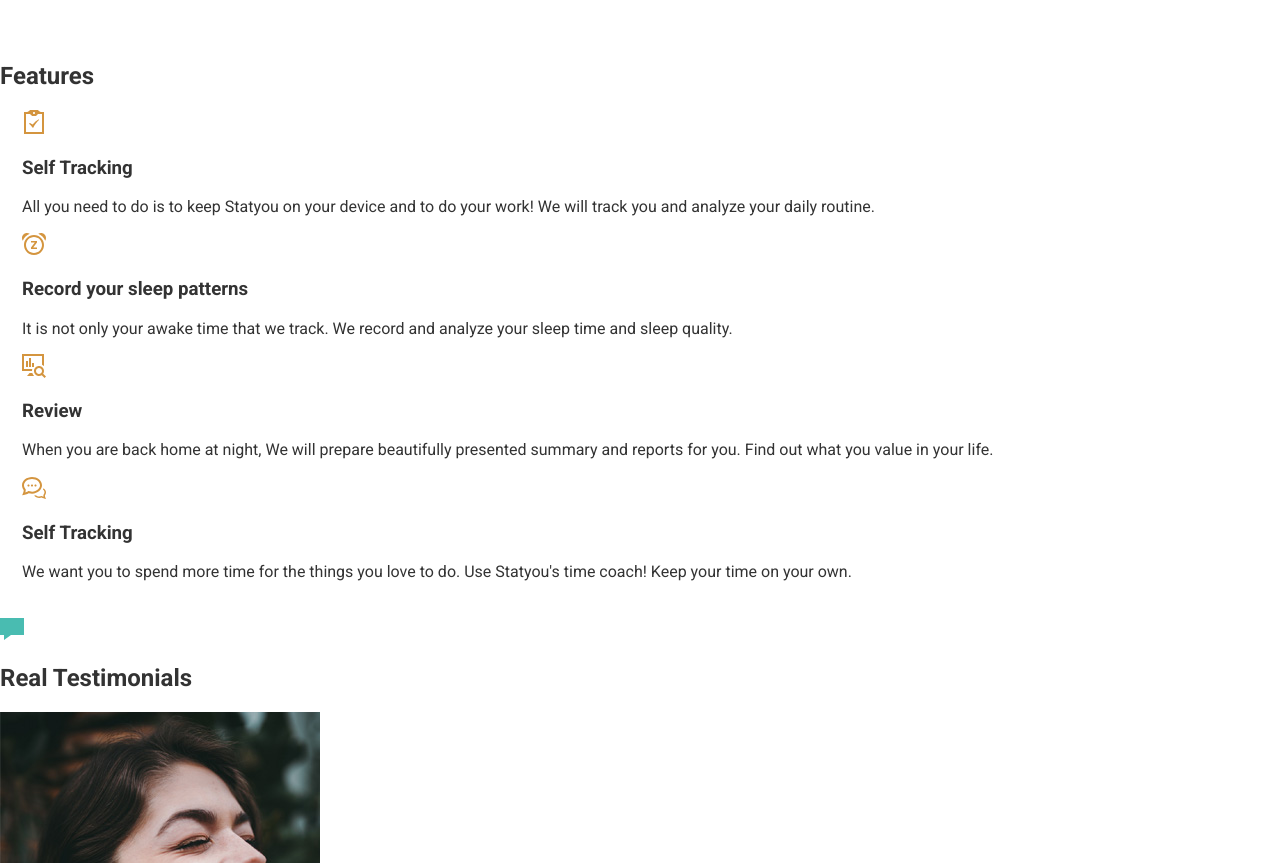
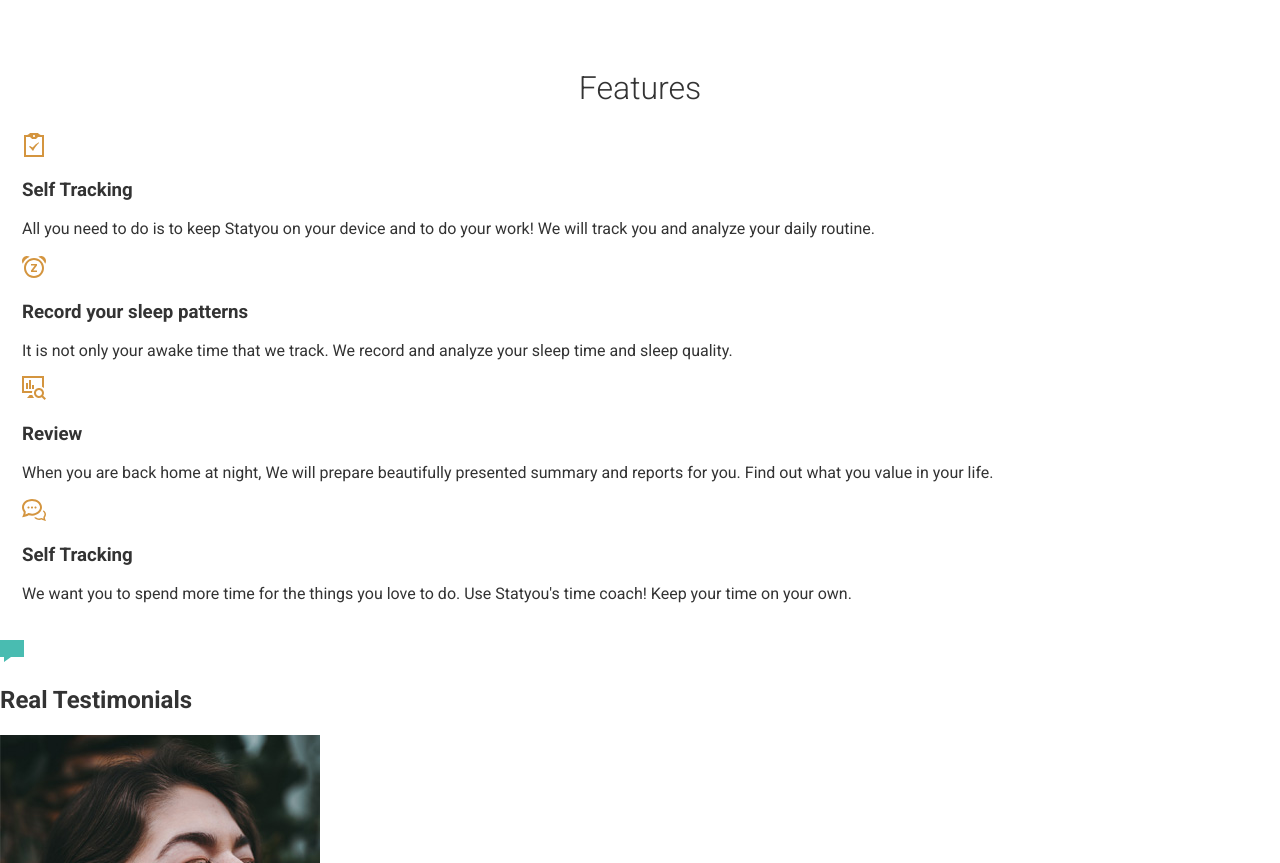
Before and after one commit to Naksso/statyou-web, a website: page app/index.html in a window 1280 px wide. Shown: the part 1867-2730 px from the top of the page. Drawn offline with nearby package versions, Linux system fonts and the light colour scheme; files that its build step writes are made by us from their sources.

Commit message:
Style the title

```diff
--- a/app/assets/styles/modules/_section-title.css
+++ b/app/assets/styles/modules/_section-title.css
@@ -4,7 +4,7 @@
 	text-align: center;
 
 	@mixin atSmall {
-		font-size: 3.7rem;
+		font-size: 3.25rem;
 	}
 
 	&--thin {
--- a/app/index.html
+++ b/app/index.html
@@ -50,8 +50,8 @@
 	</div>
 </section>
 <section class="page-section page-section--theme">
-		<h2>Features</h2>
 	<div class="wrapper">
+		<h2 class="section-title">Features</h2>
 		<div>
 			<img src="./assets/images/icons/features__self-tracking.svg" />
 			<h3>Self Tracking</h3>
```
